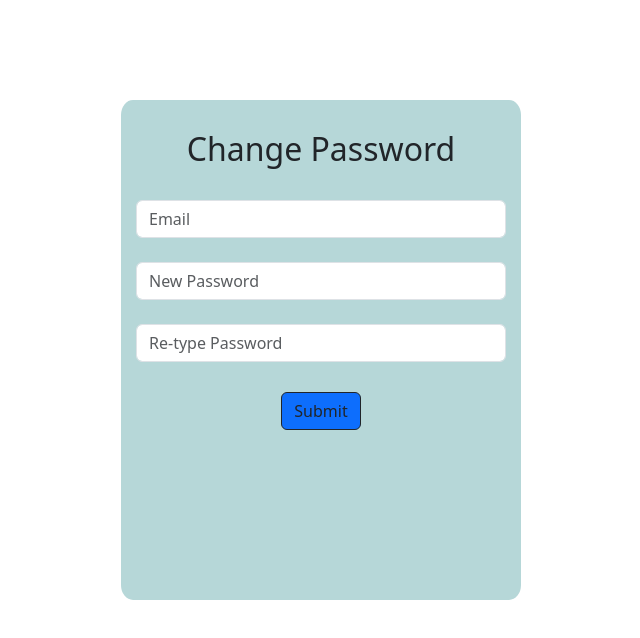
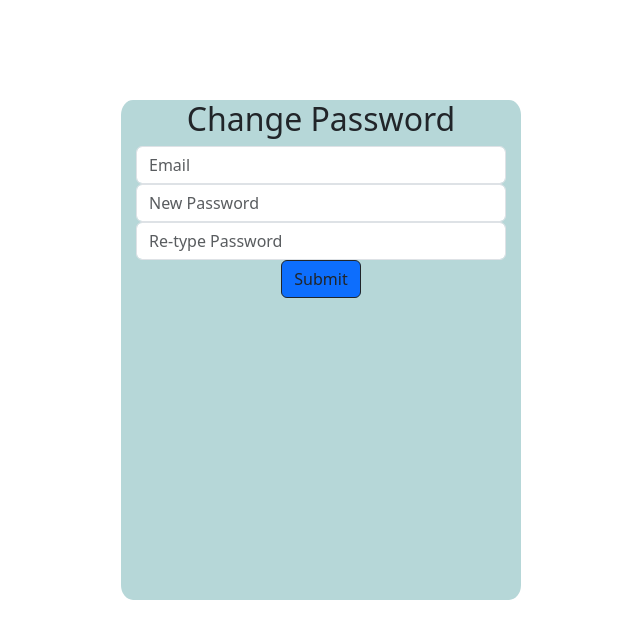
Before and after one commit to BHAGAVATHIRAJA26/BS-Traders-Ecommerce-, a React (Vite) app in the folder client/: page / in a window 1280 px wide. Both pictures are taken after a click on the element "Forgot password". Shown: the top 638 px of the page, without its empty margins (439-1079 px from the left). Built offline with nearby package versions, Linux system fonts and the light colour scheme; no server answers.

Commit message:
Update App.jsx

```diff
--- a/client/src/App.jsx
+++ b/client/src/App.jsx
@@ -6,7 +6,8 @@ import { useNavigate } from "react-router-dom";
 import { useGoogleLogin } from "@react-oauth/google";
 import { useState } from "react";
 
-const API_URL = import.meta.env.VITE_API_URL;
+// ✅ Vercel + Vite API base URL
+const API_URL = import.meta.env.VITE_API_URL || "/api";
 
 function App() {
   const navigate = useNavigate();
@@ -28,7 +29,7 @@ function App() {
     e.preventDefault();
 
     axios
-      .post(`${API_URL}/`, { name, password })
+      .post(`${API_URL}/login`, { name, password })
       .then((response) => {
         if (response.data.message) {
           alert("Successfully Login");
@@ -63,7 +64,8 @@ function App() {
         } else {
           alert("Invalid email");
         }
-      });
+      })
+      .catch(() => alert("Server error"));
   }
 
   function pass(e) {
@@ -119,7 +121,6 @@ function App() {
             <center>
               <h2>Login</h2>
             </center>
-            <br />
 
             <label className="form-label" style={{ marginLeft: "15px" }}>
               Email address
@@ -132,8 +133,6 @@ function App() {
               required
             />
 
-            <br />
-
             <label className="form-label" style={{ marginLeft: "15px" }}>
               Password
             </label>
@@ -145,8 +144,6 @@ function App() {
               required
             />
 
-            <br />
-
             <center>
               <button
                 type="submit"
@@ -155,8 +152,6 @@ function App() {
                 Submit
               </button>
             </center>
-
-            <br />
 
             <p style={{ marginLeft: "15px" }}>
               Don't have an account?{" "}
@@ -174,9 +169,6 @@ function App() {
             >
               Forgot password
             </span>
-
-            <br />
-            <br />
 
             <div
               className="btn btn-primary btn-outline-dark w-100"
@@ -196,9 +188,8 @@ function App() {
         <div id="f1">
           <div id="c1">
             <center>
-              <h2 style={{ paddingTop: "30px" }}>Change Password</h2>
+              <h2>Change Password</h2>
             </center>
-            <br />
 
             <input
               type="email"
@@ -208,8 +199,6 @@ function App() {
               style={{ marginLeft: "15px", width: "370px" }}
             />
 
-            <br />
-
             <input
               type="password"
               className="form-control"
@@ -218,8 +207,6 @@ function App() {
               onChange={pass}
               style={{ marginLeft: "15px", width: "370px" }}
             />
-
-            <br />
 
             <input
               type="password"
@@ -239,7 +226,6 @@ function App() {
             <center>
               <button
                 className="btn btn-primary btn-outline-dark"
-                style={{ marginTop: "30px" }}
                 onClick={ibh}
               >
                 Submit
```
